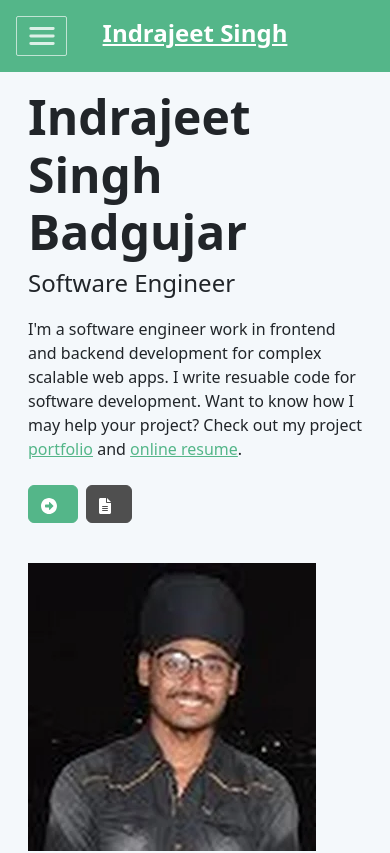
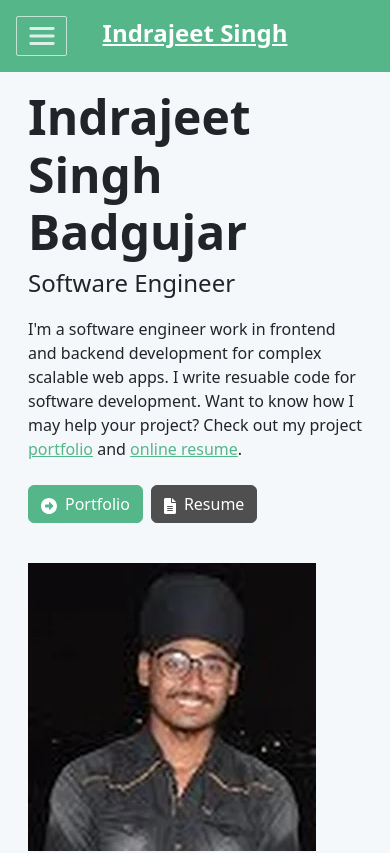
Before and after one commit to indrajeetsinghkhalsa/portfolio, a React (Create React App) app: page / in a window 390 px wide. Shown: the top 853 px of the page. Built offline with nearby package versions, Linux system fonts and the light colour scheme; a web font is replaced by a local one.

Commit message:
button fixed

```diff
--- a/src/ProtfolioContainer/Common/Button/ButtonComponent.js
+++ b/src/ProtfolioContainer/Common/Button/ButtonComponent.js
@@ -1,12 +1,13 @@
 const ButtonComponent = (props) => {
   return (
     <button
-      className={`btn btn-primary ${props.className} me-2 mb-3`}
+      className={`btn btn-primary ${props.className && props.className} me-2 mb-3`}
       disable={props.disable}
       onClick={props.onClickFunction}
     >
       {props.imageIcon}
-      <span className="d-none d-md-inline">{props.lable ? props.lable : "Default Button"}</span>
+      <span className="d-none d-md-inline">{props.lableNone && props.lableNone+" "}</span>
+      {props.lable}
     </button>
   );
 };
--- a/src/ProtfolioContainer/Home/AboutMe/AboutMe.js
+++ b/src/ProtfolioContainer/Home/AboutMe/AboutMe.js
@@ -31,15 +31,17 @@ const GetAboutMe = () => {
           </div>
           <div class="mb-4">
             <ButtonComponent
-              lable={"View Portfolio"}
+              lable={"Portfolio"}
               onClickFunction={() => {}}
               imageIcon={<ForwardArrow />}
+              lableNone={"View"}
             />
             <ButtonComponent
               className={"btn-secondary"}
-              lable={"View Resume"}
+              lable={"Resume"}
               onClickFunction={() => navigate("/Resume", { replace: true })}
               imageIcon={<Document />}
+              lableNone={"View"}
             />
           </div>
         </div>
--- a/src/ProtfolioContainer/sideMenu/ResponsiveSideMenu.js
+++ b/src/ProtfolioContainer/sideMenu/ResponsiveSideMenu.js
@@ -93,12 +93,12 @@ const ResponsiveSideMenu = () => {
               {/* menu */}
               <div className="menu">
                 <Nav
-                  defaultActiveKey="/#"
+                  defaultActiveKey="portfolio/#"
                   className="mr-auto flex-column"
                   onSelect={(selectedKey) => changePath(selectedKey)}
                 >
                   <Nav.Item>
-                    <Nav.Link href="/#" className="flex-column nav-item">
+                    <Nav.Link eventKey="/#" className="flex-column nav-item">
                       <AboutMeSvg height="16px" />
                       About Me
                     </Nav.Link>
```
